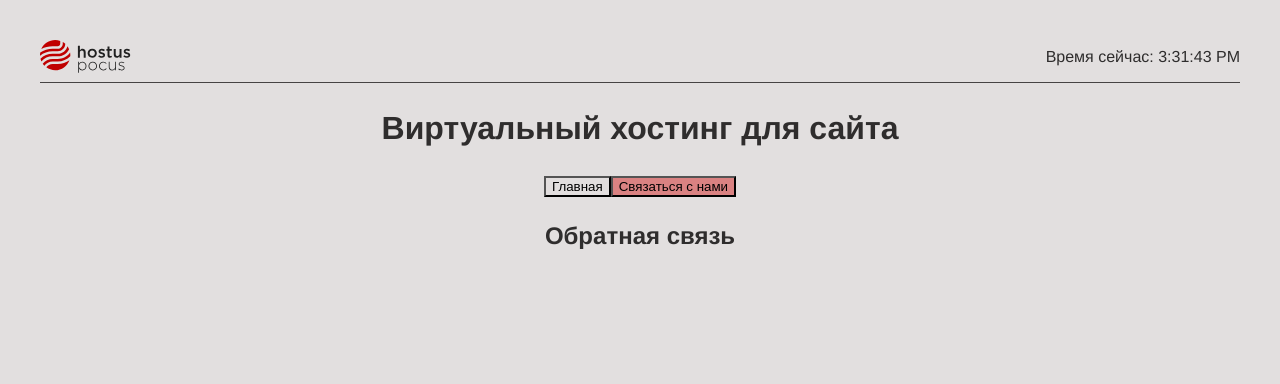
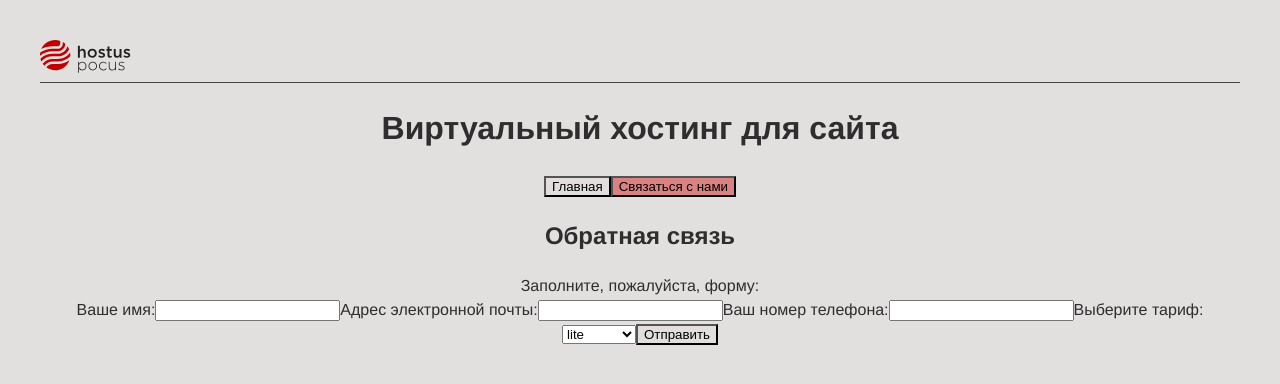
Before and after one commit to olesyakrayanskaya/react-app, a React (Vite) app in the folder react-app/: page / in a window 1280 px wide. Both pictures are taken after a click on the button "Связаться с нами". Shown: the top 384 px of the page. Built offline with nearby package versions, Linux system fonts and the light colour scheme.

Commit message:
Feedback

```diff
--- a/react-app/index.html
+++ b/react-app/index.html
@@ -3,7 +3,7 @@
   <head>
     <meta charset="UTF-8" />
     <meta name="viewport" content="width=device-width, initial-scale=1.0" />
-    <link rel="shortcut icon" href="./public/favicon.ico" type="image/x-icon">
+    <link rel="shortcut icon" href="/favicon.ico" type="image/x-icon">
     <title>Хостинг для сайта</title>
   </head>
   <body>
--- a/react-app/src/components/Button/Button.jsx
+++ b/react-app/src/components/Button/Button.jsx
@@ -1,15 +1,15 @@
 import classes from './Button.module.css';
 import React from 'react';
 
-function Button({ children, onClick, isActive }) {
+function Button({ children, isActive, ...props }) {
     return (
         <button
+            {...props}
             className={
                 isActive
                     ? `${classes.Btn} ${classes.Btn_active}`
                     : `${classes.Btn}`
             }
-            onClick={onClick}
         >
             {children}
         </button>
--- a/react-app/src/components/Feedback/Feedback.jsx
+++ b/react-app/src/components/Feedback/Feedback.jsx
@@ -1,9 +1,81 @@
+import { useState } from 'react';
+import Button from '../Button/Button';
+
 function Feedback() {
-  return (
-      <section className="Feedback">
-        <h2 className="Feedback__title">Обратная связь</h2>
-      </section>
-  );
+    const [form, setForm] = useState({
+        name: '',
+        email: '',
+        tel: '',
+        rate: '',
+    });
+    return (
+        <section className="Feedback">
+            <h2 className="Feedback__title">Обратная связь</h2>
+            <legend className="Feedback__legend">
+                Заполните, пожалуйста, форму:
+            </legend>
+            <form action="post" className="Feedback__form">
+                <label htmlFor="name" className="Feedback__label">
+                    Ваше имя:
+                </label>
+                <input
+                    type="text"
+                    className="Feedback__form"
+                    id="name"
+                    onChange={(event, prev) =>
+                        setForm({ ...prev, name: event.target.value })
+                    }
+                    title="Ваше имя"
+                />
+                <label htmlFor="email" className="Feedback__label">
+                    Адрес электронной почты:
+                </label>
+                <input
+                    type="email"
+                    className="Feedback__form"
+                    id="email"
+                    onChange={(event, prev) =>
+                        setForm({ ...prev, email: event.target.value })
+                    }
+                    title="Ваш email"
+                />
+                <label htmlFor="tel" className="Feedback__label">
+                    Ваш номер телефона:
+                </label>
+                <input
+                    type="tel"
+                    className="Feedback__form"
+                    id="tel"
+                    onChange={(event, prev) =>
+                        setForm({ ...prev, tel: event.target.value })
+                    }
+                    title="Ваш номер телефона"
+                />
+                <label htmlFor="rate" className="Feedback__label">
+                    Выберите тариф:
+                </label>
+                <select
+                    name="rates"
+                    id="rate"
+                    className="Feedback__select"
+                    onChange={(event, prev) =>
+                        setForm({ ...prev, rate: event.target.value })
+                    }
+                >
+                    <option className="Feedback__option" value="lite">
+                        lite
+                    </option>
+                    <option className="Feedback__option" value="standart">
+                        standart
+                    </option>
+                    <option className="Feedback__option" value="premium">
+                        premium
+                    </option>
+                </select>
+                <Button>Отправить</Button>
+            </form>
+        </section>
+    );
 }
 
 export default Feedback;
--- a/react-app/src/components/Header/Header.jsx
+++ b/react-app/src/components/Header/Header.jsx
@@ -3,16 +3,10 @@ import './Header.css';
 import logo from '/logo.svg';
 
 const Header = () => {
-    const [now, setNow] = useState(new Date());
-
-    setInterval(() => setNow(new Date()), 1000);
 
     return (
         <header className="Header">
             <img className="Header__logo" src={logo} alt="logo"></img>
-            <span className="Header__span">
-                Время сейчас: {now.toLocaleTimeString()}
-            </span>
         </header>
     );
 };
```
